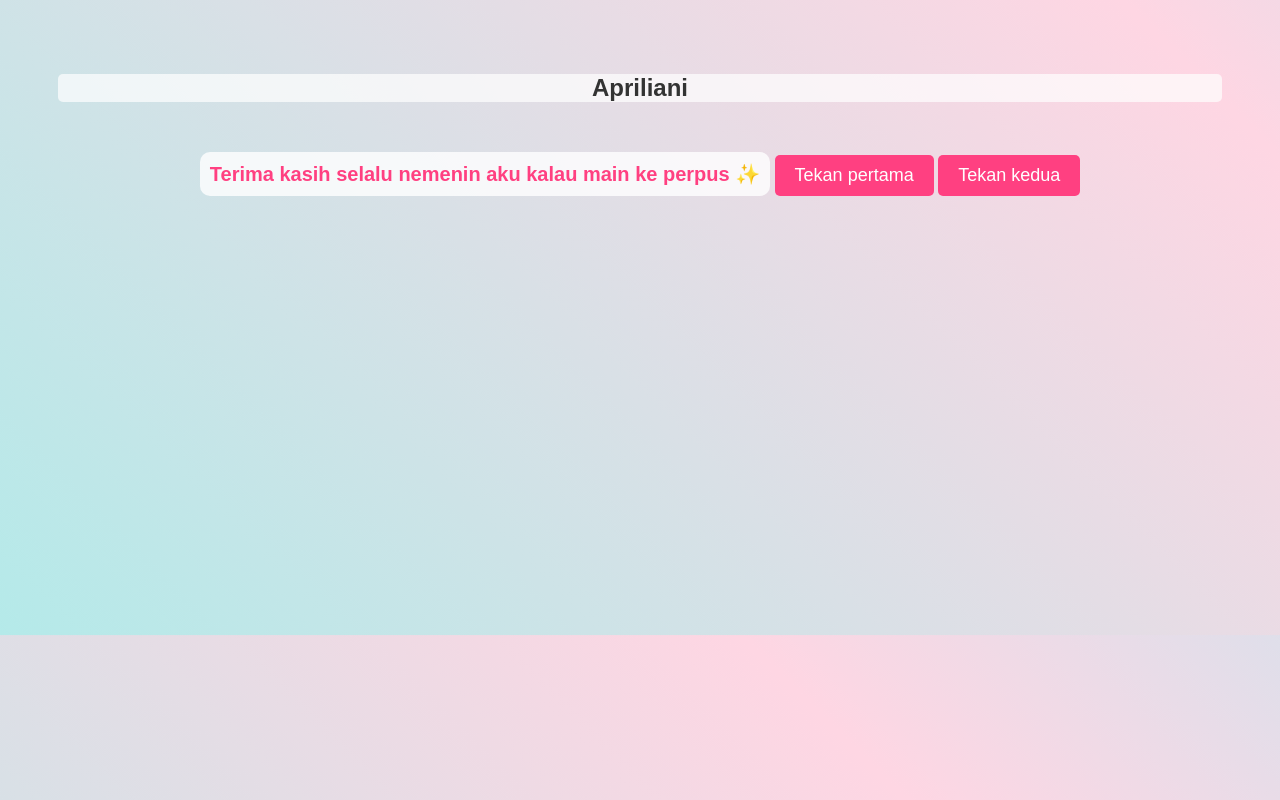
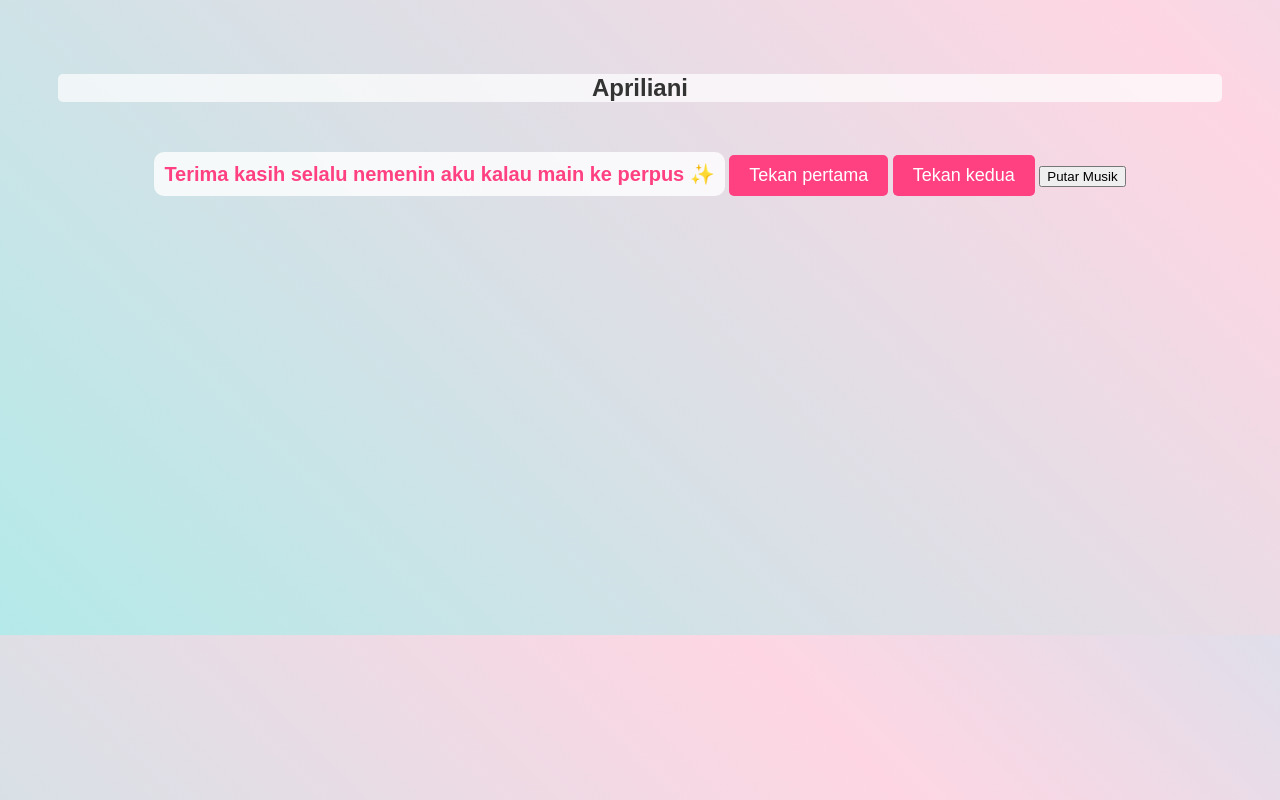
Before and after one commit to hari230426/justforyou, a plain HTML site: page index.html in a window 1280 px wide. Drawn offline with Linux system fonts and the light colour scheme.

Commit message:
Update index.html

```diff
--- a/index.html
+++ b/index.html
@@ -84,6 +84,7 @@
     <div class="birthday-message">Terima kasih selalu nemenin aku kalau main ke perpus ✨</div>
     <button class="button" onclick="showFlower()">Tekan pertama</button>
     <a href="bunga.html"><button class="button">Tekan kedua</button></a>
+    <button onclick="document.getElementById('background-music').play()">Putar Musik</button>
     <div id="flower-container"></div><script>
     <audio id="background-music" src="lagu.mp3" autoplay onloadeddata="this.play(); this.onended = null;"></audio>
     const lyricsText = "Sungguh, ku tak ingin Hatiku jadi milik yang lainnya Ku bersumpah, kau sosok yang tak mungkin Kutemukan lagi";
```
